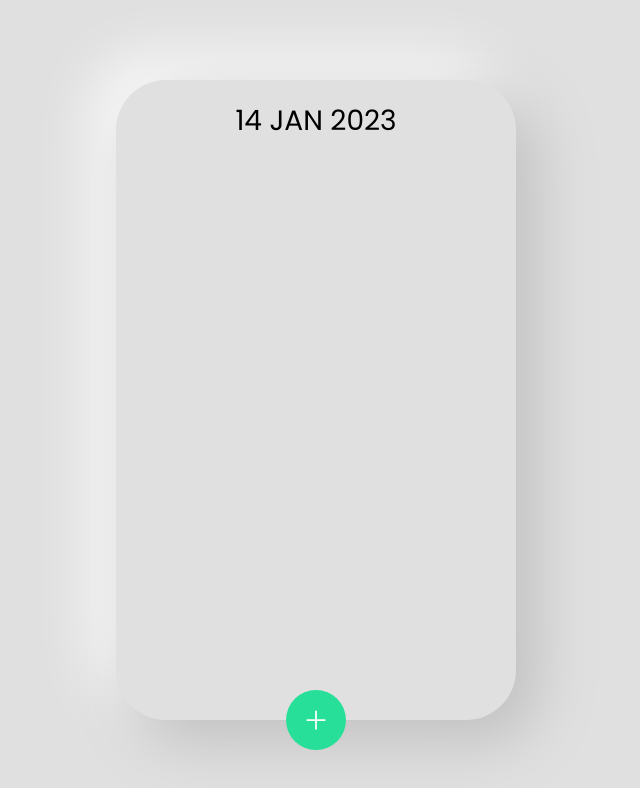
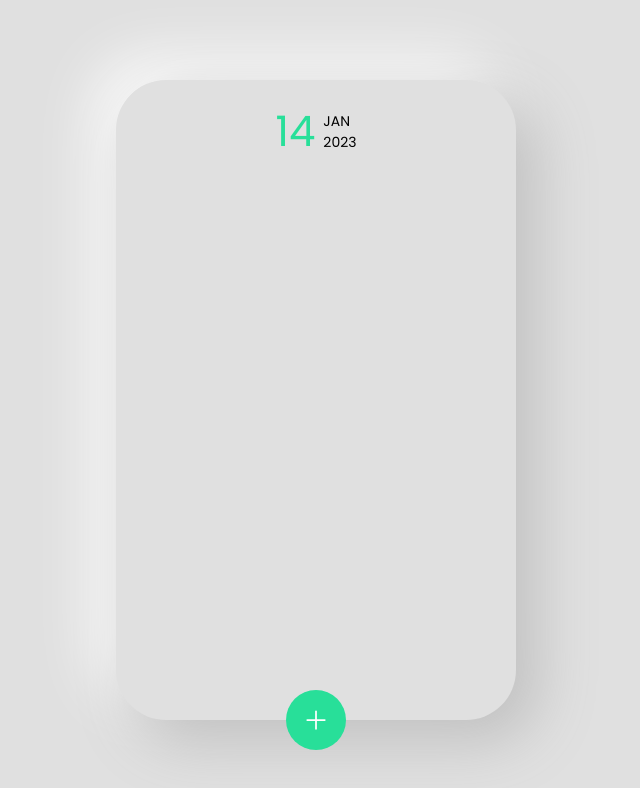
Before and after one commit to heetrue/browser-101-javascript, a plain HTML site: page 2-dom/shopping_list/index.html in a window 1280 px wide. Shown: the whole page, without its empty margins (324-964 px from the left). Drawn offline with Linux system fonts and the light colour scheme.

Commit message:
:lipstick: design: 헤더 날짜에 스타일 추가

```diff
--- a/2-dom/shopping_list/main.js
+++ b/2-dom/shopping_list/main.js
@@ -15,7 +15,9 @@ const header = document.createElement('header');
 shoppingList.insertBefore(header, ul);
 
 header.innerHTML = `
-    <span>${date}</span>
-    <span>${month}</span>
-    <span>${year}</span>
+    <span class="date">${date}</span>
+    <div class="month-year">
+      <span>${month}</span>
+      <span>${year}</span>
+    </div>
 `;
--- a/2-dom/shopping_list/style.css
+++ b/2-dom/shopping_list/style.css
@@ -10,7 +10,21 @@ body {
 }
 
 header {
-  font-size: 28px;
+  display: flex;
+  justify-contents: center;
+  align-items: center;
+  gap: 8px;
+}
+
+.date {
+  font-size: 42px;
+  color: #28df99;
+}
+
+.month-year {
+  font-size: 14px;
+  display: flex;
+  flex-direction: column;
 }
 
 button {
```
